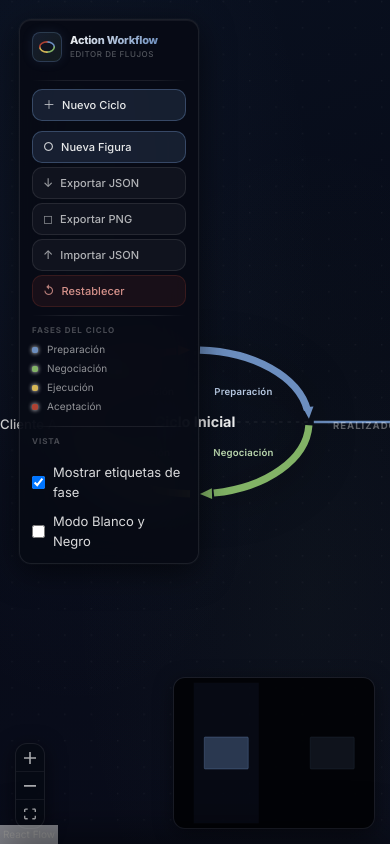
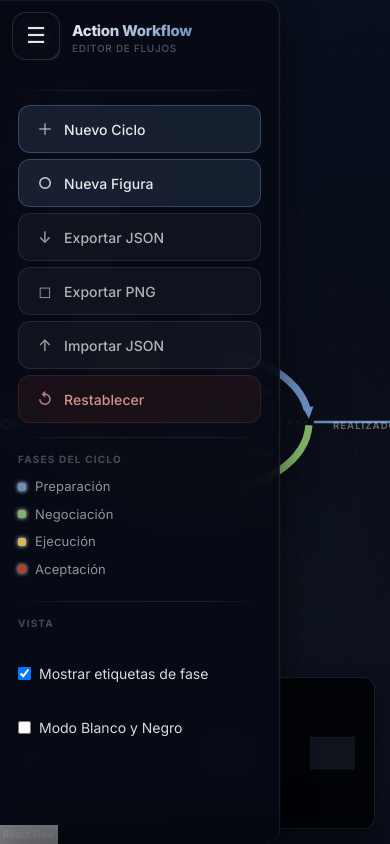
Before and after one commit to nrojasgg/action-workflow, a React (Vite) app: page / in a window 390 px wide. Built offline with nearby package versions, Linux system fonts and the light colour scheme.

Commit message:
Feat: fully responsive control panel with mobile drawer + FAB toggle

```diff
--- a/src/components/panels/ControlPanel.css
+++ b/src/components/panels/ControlPanel.css
@@ -201,72 +201,165 @@
   letter-spacing: 0.01em;
 }
 
-/* ── Responsive: tablets y móviles ──────────────────────────── */
-@media (max-width: 768px) {
-  .ctrl-panel {
-    width: 180px;
-    padding: 12px;
-    border-radius: 12px;
-    margin: 4px;
-  }
+/* ── Checkbox label ─────────────────────────────────────── */
+.ctrl-checkbox-label {
+  display: flex;
+  align-items: center;
+  gap: 8px;
+  font-size: 13px;
+  color: rgba(255, 255, 255, 0.85);
+  cursor: pointer;
+}
 
-  .ctrl-header {
-    gap: 8px;
-    margin-bottom: 10px;
-  }
+.ctrl-settings {
+  display: flex;
+  flex-direction: column;
+  gap: 10px;
+}
 
-  .ctrl-logo {
-    width: 30px;
-    height: 30px;
-    border-radius: 8px;
-  }
+/* ═══════════════════════════════════════════════════════════
+   MÓVIL / TABLET (max-width: 768px)
+   ═══════════════════════════════════════════════════════════ */
 
-  .ctrl-logo svg {
-    width: 16px;
-    height: 12px;
-  }
+/* Botón flotante (FAB) */
+.ctrl-fab {
+  position: fixed;
+  top: 12px;
+  left: 12px;
+  z-index: 1000;
+  width: 48px;
+  height: 48px;
+  border-radius: 14px;
+  border: 1px solid rgba(255, 255, 255, 0.12);
+  background: rgba(7, 10, 20, 0.92);
+  backdrop-filter: blur(20px);
+  -webkit-backdrop-filter: blur(20px);
+  color: rgba(255, 255, 255, 0.9);
+  font-size: 22px;
+  cursor: pointer;
+  display: flex;
+  align-items: center;
+  justify-content: center;
+  box-shadow: 0 4px 20px rgba(0, 0, 0, 0.5);
+  transition: all 0.2s var(--ease-out);
+  -webkit-tap-highlight-color: transparent;
+}
 
-  .ctrl-title {
-    font-size: 11px;
-  }
+.ctrl-fab:active {
+  transform: scale(0.92);
+}
 
-  .ctrl-subtitle {
-    font-size: 8px;
-  }
+.ctrl-fab-icon {
+  line-height: 1;
+}
 
-  .ctrl-divider {
-    margin: 8px 0;
-  }
+/* Overlay oscuro */
+.ctrl-overlay {
+  position: fixed;
+  inset: 0;
+  z-index: 998;
+  background: rgba(0, 0, 0, 0.5);
+  backdrop-filter: blur(4px);
+  -webkit-backdrop-filter: blur(4px);
+  animation: fadeIn 0.2s ease;
+}
 
-  .ctrl-actions {
-    gap: 4px;
-  }
+@keyframes fadeIn {
+  from { opacity: 0; }
+  to { opacity: 1; }
+}
 
-  .ctrl-btn {
-    padding: 8px 10px;
-    font-size: 11px;
-    gap: 7px;
-  }
+/* Panel móvil: sheet desde la izquierda */
+.ctrl-panel--mobile {
+  position: fixed;
+  top: 0;
+  left: 0;
+  bottom: 0;
+  z-index: 999;
+  width: 280px;
+  max-width: 85vw;
+  margin: 0;
+  border-radius: 0 16px 16px 0;
+  border-left: none;
+  border-top: none;
+  border-bottom: none;
+  transform: translateX(-100%);
+  transition: transform 0.3s cubic-bezier(0.4, 0, 0.2, 1);
+  overflow-y: auto;
+  overscroll-behavior: contain;
+  padding-bottom: max(18px, env(safe-area-inset-bottom));
+}
 
-  .ctrl-btn-icon {
-    font-size: 12px;
-  }
+.ctrl-panel--mobile.ctrl-panel--open {
+  transform: translateX(0);
+}
 
-  .ctrl-legend-title {
-    font-size: 8px;
-    margin-bottom: 6px;
-  }
+/* En móvil, los botones son más grandes para touch */
+.ctrl-panel--mobile .ctrl-btn {
+  padding: 14px 16px;
+  font-size: 14px;
+  border-radius: 12px;
+  min-height: 48px;
+}
 
-  .ctrl-legend-item {
-    margin-bottom: 4px;
-  }
+.ctrl-panel--mobile .ctrl-btn-icon {
+  font-size: 16px;
+  min-width: 20px;
+  text-align: center;
+}
 
-  .ctrl-legend-dot {
-    width: 6px;
-    height: 6px;
-  }
+.ctrl-panel--mobile .ctrl-header {
+  gap: 12px;
+  margin-bottom: 16px;
+}
 
-  .ctrl-legend-label {
-    font-size: 10px;
-  }
+.ctrl-panel--mobile .ctrl-logo {
+  width: 42px;
+  height: 42px;
 }
+
+.ctrl-panel--mobile .ctrl-title {
+  font-size: 15px;
+}
+
+.ctrl-panel--mobile .ctrl-subtitle {
+  font-size: 10px;
+}
+
+.ctrl-panel--mobile .ctrl-divider {
+  margin: 14px 0;
+}
+
+.ctrl-panel--mobile .ctrl-actions {
+  gap: 6px;
+}
+
+.ctrl-panel--mobile .ctrl-legend-title {
+  font-size: 10px;
+  margin-bottom: 10px;
+}
+
+.ctrl-panel--mobile .ctrl-legend-item {
+  margin-bottom: 8px;
+}
+
+.ctrl-panel--mobile .ctrl-legend-label {
+  font-size: 13px;
+}
+
+.ctrl-panel--mobile .ctrl-checkbox-label {
+  font-size: 14px;
+  min-height: 44px;
+  display: flex;
+  align-items: center;
+}
+
+/* scrollbar en móvil */
+.ctrl-panel--mobile::-webkit-scrollbar {
+  width: 3px;
+}
+
+.ctrl-panel--mobile::-webkit-scrollbar-thumb {
+  background: rgba(255, 255, 255, 0.15);
+  border-radius: 2px;
+}
--- a/src/components/panels/ControlPanel.tsx
+++ b/src/components/panels/ControlPanel.tsx
@@ -1,14 +1,11 @@
 /**
  * ControlPanel.tsx
  *
- * Panel flotante (glassmorphism) con las acciones principales del editor:
- *  - Agregar nuevo ciclo al centro del viewport
- *  - Exportar el grafo como JSON
- *  - Importar un JSON previamente exportado
- *  - Restablecer el lienzo al estado inicial
- *  - Leyenda de colores de las 4 fases
+ * Panel flotante (glassmorphism) con las acciones principales del editor.
+ * En escritorio: panel lateral fijo.
+ * En móvil/tablet: botón flotante que expande un menú overlay.
  */
-import { useRef } from 'react';
+import { useRef, useState, useEffect } from 'react';
 import { useShallow } from 'zustand/react/shallow';
 import { useWorkflowStore } from '../../store/workflowStore';
 import type { WorkflowExportSchema } from '../../types/workflow.types';
@@ -16,11 +13,8 @@ import { PHASES } from '../../types/workflow.types';
 import './ControlPanel.css';
 
 interface ControlPanelProps {
-  /** Callback para añadir un nodo en el centro del viewport actual */
   onAddNode: () => void;
-  /** Callback para añadir una nueva figura en el centro del viewport */
   onAddShape: () => void;
-  /** Callback para exportar el diagrama como PNG en blanco y negro */
   onExportPng: () => void;
 }
 
@@ -35,8 +29,22 @@ export function ControlPanel({ onAddNode, onAddShape, onExportPng }: ControlPane
     setBwMode: s.setBwMode,
   })));
   const fileInputRef = useRef<HTMLInputElement>(null);
+  const [isOpen, setIsOpen] = useState(true);
+  const [isMobile, setIsMobile] = useState(false);
 
-  // ── Exportar ─────────────────────────────────────────────────
+  useEffect(() => {
+    const check = () => setIsMobile(window.innerWidth <= 768);
+    check();
+    window.addEventListener('resize', check);
+    return () => window.removeEventListener('resize', check);
+  }, []);
+
+  // En móvil, cerrar el menú al inicio
+  useEffect(() => {
+    if (isMobile) setIsOpen(false);
+    else setIsOpen(true);
+  }, [isMobile]);
+
   const handleExport = () => {
     const schema = exportGraph();
     const json = JSON.stringify(schema, null, 2);
@@ -51,7 +59,6 @@ export function ControlPanel({ onAddNode, onAddShape, onExportPng }: ControlPane
     URL.revokeObjectURL(url);
   };
 
-  // ── Importar ─────────────────────────────────────────────────
   const handleFileChange = (e: React.ChangeEvent<HTMLInputElement>) => {
     const file = e.target.files?.[0];
     if (!file) return;
@@ -60,7 +67,6 @@ export function ControlPanel({ onAddNode, onAddShape, onExportPng }: ControlPane
     reader.onload = (ev) => {
       try {
         const schema = JSON.parse(ev.target?.result as string) as WorkflowExportSchema;
-        // Validación mínima
         if (!Array.isArray(schema.nodes) || !Array.isArray(schema.edges)) {
           throw new Error('Estructura de JSON inválida');
         }
@@ -74,23 +80,41 @@ export function ControlPanel({ onAddNode, onAddShape, onExportPng }: ControlPane
       }
     };
     reader.readAsText(file);
-    // Resetear el input para permitir reimportar el mismo archivo
     e.target.value = '';
   };
 
-  // ── Restablecer ──────────────────────────────────────────────
   const handleReset = () => {
     if (window.confirm('¿Restablecer el lienzo al estado inicial?\nSe perderán todos los cambios no exportados.')) {
       resetGraph();
     }
   };
 
+  const handleCloseMobile = () => {
+    if (isMobile) setIsOpen(false);
+  };
+
   return (
-    <div className="ctrl-panel" role="navigation" aria-label="Panel de controles">
-      {/* ── Logo + Título ──────────────────────────────── */}
+    <>
+      {/* Botón toggle flotante (solo móvil) */}
+      {isMobile && (
+        <button
+          className="ctrl-fab"
+          onClick={() => setIsOpen(!isOpen)}
+          aria-label={isOpen ? 'Cerrar menú' : 'Abrir menú'}
+        >
+          <span className="ctrl-fab-icon">{isOpen ? '✕' : '☰'}</span>
+        </button>
+      )}
+
+      {/* Overlay de fondo (solo móvil abierto) */}
+      {isMobile && isOpen && (
+        <div className="ctrl-overlay" onClick={handleCloseMobile} />
+      )}
+
+      <div className={`ctrl-panel${isOpen ? ' ctrl-panel--open' : ''}${isMobile ? ' ctrl-panel--mobile' : ''}`} role="navigation" aria-label="Panel de controles">
+        {/* Cabecera */}
         <header className="ctrl-header">
           <div className="ctrl-logo" aria-hidden="true">
-          {/* Miniatura del ícono: elipse con 4 arcos de colores */}
             <svg width="22" height="16" viewBox="0 0 22 16" fill="none">
               <ellipse cx="11" cy="8" rx="10" ry="7" fill="rgba(10,15,28,0.6)" stroke="rgba(255,255,255,0.1)" strokeWidth="0.5"/>
               <path d="M 11 1 A 10 7 0 0 1 21 8" stroke="#6C8EBF" strokeWidth="2.2" fill="none" strokeLinecap="round"/>
@@ -107,65 +131,34 @@ export function ControlPanel({ onAddNode, onAddShape, onExportPng }: ControlPane
 
         <div className="ctrl-divider" />
 
-      {/* ── Botones de acción ──────────────────────────── */}
+        {/* Botones de acción */}
         <div className="ctrl-actions">
-        <button
-          id="btn-add-node"
-          className="ctrl-btn ctrl-btn--primary"
-          onClick={onAddNode}
-          title="Añadir nuevo ciclo al centro del lienzo"
-        >
+          <button className="ctrl-btn ctrl-btn--primary" onClick={() => { onAddNode(); handleCloseMobile(); }}>
             <span className="ctrl-btn-icon">＋</span>
             Nuevo Ciclo
           </button>
 
-        <button
-          id="btn-add-shape"
-          className="ctrl-btn ctrl-btn--primary"
-          onClick={onAddShape}
-          title="Añadir nueva figura geométrica (Círculo/Rombo) al centro del lienzo"
-          style={{ marginTop: '6px' }}
-        >
+          <button className="ctrl-btn ctrl-btn--primary" onClick={() => { onAddShape(); handleCloseMobile(); }}>
             <span className="ctrl-btn-icon">○</span>
             Nueva Figura
           </button>
 
-        <button
-          id="btn-export"
-          className="ctrl-btn ctrl-btn--secondary"
-          onClick={handleExport}
-          title="Descargar el lienzo como archivo JSON"
-        >
+          <button className="ctrl-btn ctrl-btn--secondary" onClick={() => { handleExport(); handleCloseMobile(); }}>
             <span className="ctrl-btn-icon">↓</span>
             Exportar JSON
           </button>
 
-        <button
-          id="btn-export-png"
-          className="ctrl-btn ctrl-btn--secondary"
-          onClick={onExportPng}
-          title="Descargar el diagrama completo como PNG"
-        >
+          <button className="ctrl-btn ctrl-btn--secondary" onClick={() => { onExportPng(); handleCloseMobile(); }}>
             <span className="ctrl-btn-icon">◻</span>
             Exportar PNG
           </button>
 
-        <button
-          id="btn-import"
-          className="ctrl-btn ctrl-btn--secondary"
-          onClick={() => fileInputRef.current?.click()}
-          title="Cargar un archivo JSON exportado previamente"
-        >
+          <button className="ctrl-btn ctrl-btn--secondary" onClick={() => { fileInputRef.current?.click(); handleCloseMobile(); }}>
             <span className="ctrl-btn-icon">↑</span>
             Importar JSON
           </button>
 
-        <button
-          id="btn-reset"
-          className="ctrl-btn ctrl-btn--danger"
-          onClick={handleReset}
-          title="Volver al estado inicial del lienzo"
-        >
+          <button className="ctrl-btn ctrl-btn--danger" onClick={() => { handleReset(); handleCloseMobile(); }}>
             <span className="ctrl-btn-icon">↺</span>
             Restablecer
           </button>
@@ -173,41 +166,30 @@ export function ControlPanel({ onAddNode, onAddShape, onExportPng }: ControlPane
 
         <div className="ctrl-divider" />
 
-      {/* ── Leyenda de fases ───────────────────────────── */}
+        {/* Leyenda de fases */}
         <div className="ctrl-legend" aria-label="Leyenda de fases">
           <p className="ctrl-legend-title">Fases del Ciclo</p>
           {PHASES.map((phase) => (
             <div key={phase.id} className="ctrl-legend-item">
-            <span
-              className="ctrl-legend-dot"
-              style={{ background: phase.color }}
-              aria-hidden="true"
-            />
+              <span className="ctrl-legend-dot" style={{ background: phase.color }} aria-hidden="true" />
               <span className="ctrl-legend-label">{phase.label}</span>
             </div>
           ))}
         </div>
 
-      {/* ── Configuración de vista ──────────────────────── */}
         <div className="ctrl-divider" />
-      <div className="ctrl-settings" style={{ display: 'flex', flexDirection: 'column', gap: '10px' }}>
+
+        {/* Configuración de vista */}
+        <div className="ctrl-settings">
           <p className="ctrl-legend-title">Vista</p>
 
-        <label style={{ display: 'flex', alignItems: 'center', gap: '8px', fontSize: '13px', color: 'rgba(255,255,255,0.85)', cursor: 'pointer' }}>
-          <input
-            type="checkbox"
-            checked={showPhaseLabels}
-            onChange={(e) => setShowPhaseLabels(e.target.checked)}
-          />
+          <label className="ctrl-checkbox-label">
+            <input type="checkbox" checked={showPhaseLabels} onChange={(e) => setShowPhaseLabels(e.target.checked)} />
             Mostrar etiquetas de fase
           </label>
 
-        <label style={{ display: 'flex', alignItems: 'center', gap: '8px', fontSize: '13px', color: 'rgba(255,255,255,0.85)', cursor: 'pointer' }}>
-          <input
-            type="checkbox"
-            checked={bwMode}
-            onChange={(e) => setBwMode(e.target.checked)}
-          />
+          <label className="ctrl-checkbox-label">
+            <input type="checkbox" checked={bwMode} onChange={(e) => setBwMode(e.target.checked)} />
             Modo Blanco y Negro
           </label>
         </div>
@@ -223,5 +205,6 @@ export function ControlPanel({ onAddNode, onAddShape, onExportPng }: ControlPane
           aria-label="Seleccionar archivo JSON para importar"
         />
       </div>
+    </>
   );
 }
```
Lines whose indentation alone changed are shown as unchanged.
